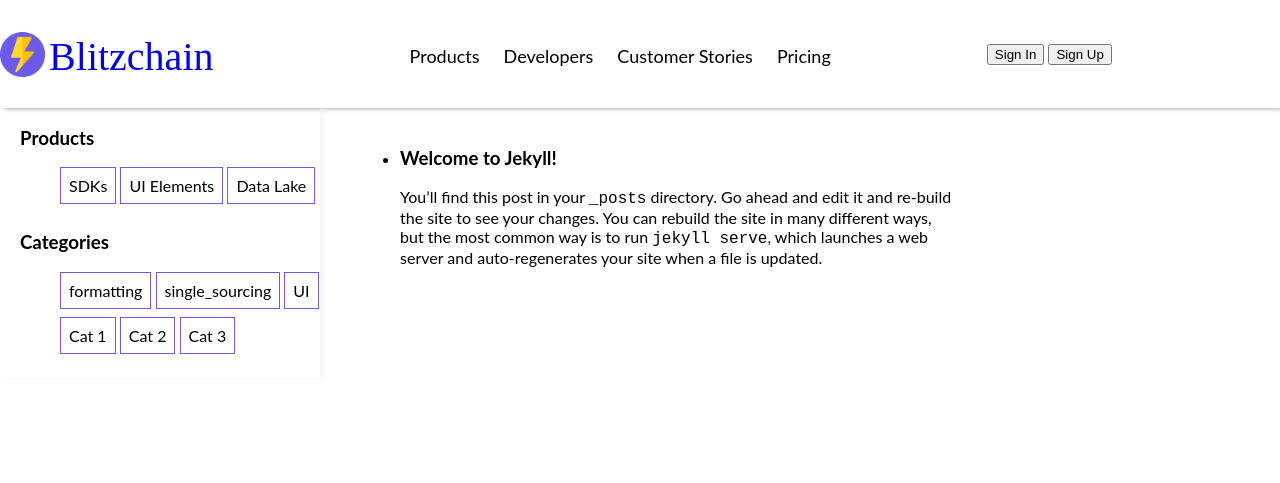
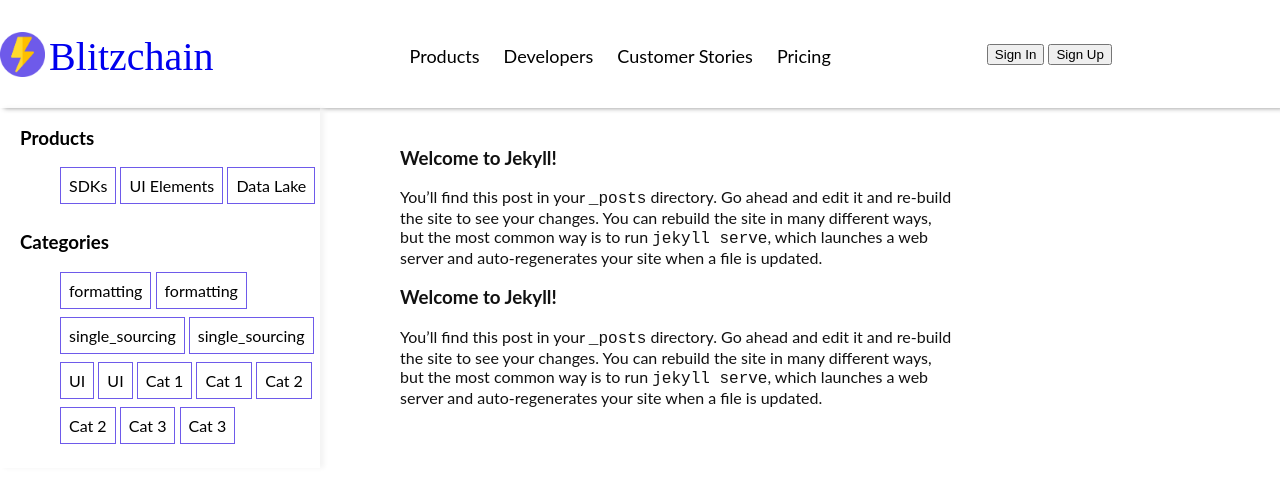
Before and after one commit to blitzchain/tutorials, a Jekyll site: the page built from index.html, in a window 1280 px wide. Shown: the top 483 px of the page. Built offline with Jekyll 4.4.1, drawn with Linux system fonts in a browser that asks for light colours.

Commit message:
Updated home page

````diff
--- a/_layouts/home.html
+++ b/_layouts/home.html
@@ -32,12 +32,13 @@ layout: default
     <div id="page" class=column>
         <div id="content">
             {{ content }}
-            <ul>
+            <ul id="tutorial-list">
                 {% for post in site.posts %}
                 <li>
-                    <h3>{{ post.title }}</h3>
-                    {{ post.excerpt }}
-
+                    <a href="{{ post.url }}">
+                        <h3>{{ post.title }}</h3>
+                        {{ post.excerpt }}
+                    </a>
                 </li>
                 {% endfor %}
             </ul>
--- /dev/null
+++ b/_posts/2021-07-13-welcome-to-jekyll copy.markdown
@@ -0,0 +1,37 @@
+---
+layout: tutorial
+title:  "Welcome to Jekyll!"
+date:   2021-07-14 00:17:25 +0100
+categories: jekyll update
+tags:
+  - formatting
+  - single_sourcing
+  - UI
+  - Cat 1
+  - Cat 2
+  - Cat 3
+excerpt_separator: <!--more-->
+---
+You’ll find this post in your `_posts` directory. Go ahead and edit it and re-build the site to see your changes. You can rebuild the site in many different ways, but the most common way is to run `jekyll serve`, which launches a web server and auto-regenerates your site when a file is updated.
+<!--more-->
+Jekyll requires blog post files to be named according to the following format:
+
+`YEAR-MONTH-DAY-title.MARKUP`
+
+Where `YEAR` is a four-digit number, `MONTH` and `DAY` are both two-digit numbers, and `MARKUP` is the file extension representing the format used in the file. After that, include the necessary front matter. Take a look at the source for this post to get an idea about how it works.
+
+Jekyll also offers powerful support for code snippets:
+
+{% highlight ruby %}
+def print_hi(name)
+  puts "Hi, #{name}"
+end
+print_hi('Tom')
+#=> prints 'Hi, Tom' to STDOUT.
+{% endhighlight %}
+
+Check out the [Jekyll docs][jekyll-docs] for more info on how to get the most out of Jekyll. File all bugs/feature requests at [Jekyll’s GitHub repo][jekyll-gh]. If you have questions, you can ask them on [Jekyll Talk][jekyll-talk].
+
+[jekyll-docs]: https://jekyllrb.com/docs/home
+[jekyll-gh]:   https://github.com/jekyll/jekyll
+[jekyll-talk]: https://talk.jekyllrb.com/
--- a/_posts/2021-07-14-welcome-to-jekyll.markdown
+++ b/_posts/2021-07-14-welcome-to-jekyll.markdown
@@ -14,24 +14,82 @@ excerpt_separator: <!--more-->
 ---
 You’ll find this post in your `_posts` directory. Go ahead and edit it and re-build the site to see your changes. You can rebuild the site in many different ways, but the most common way is to run `jekyll serve`, which launches a web server and auto-regenerates your site when a file is updated.
 <!--more-->
-Jekyll requires blog post files to be named according to the following format:
 
-`YEAR-MONTH-DAY-title.MARKUP`
+Most of the docs-as-code solutions use lightweight markup syntax, often Markdown. So let's learn a bit more about Markdown. Markdown is a shorthand syntax for HTML. Instead of using `ul` and `li` tags, for example, you use asterisks (`*`). Instead of using `h2` tags, you use hashes (`##`). There's a Markdown tag for most of the commonly used HTML elements, but not all of them.
 
-Where `YEAR` is a four-digit number, `MONTH` and `DAY` are both two-digit numbers, and `MARKUP` is the file extension representing the format used in the file. After that, include the necessary front matter. Take a look at the source for this post to get an idea about how it works.
+{% if site.format == "web" %}
+* TOC
+{:toc}
+{% endif %}
 
-Jekyll also offers powerful support for code snippets:
+## Sample Markdown syntax
 
-{% highlight ruby %}
-def print_hi(name)
-  puts "Hi, #{name}"
-end
-print_hi('Tom')
-#=> prints 'Hi, Tom' to STDOUT.
-{% endhighlight %}
+To get a sense of the Markdown syntax, look at this sample:
 
-Check out the [Jekyll docs][jekyll-docs] for more info on how to get the most out of Jekyll. File all bugs/feature requests at [Jekyll’s GitHub repo][jekyll-gh]. If you have questions, you can ask them on [Jekyll Talk][jekyll-talk].
+```
+## Heading 2
 
-[jekyll-docs]: https://jekyllrb.com/docs/home
-[jekyll-gh]:   https://github.com/jekyll/jekyll
-[jekyll-talk]: https://talk.jekyllrb.com/
+This is a bulleted list:
+
+* fireStructuredText item
+* second item
+* third item
+
+This is a numbered list:
+
+1. Click this **button**.
+2. Go to [this site](http://www.example.com).
+3. See this image:
+
+![My alt tag](myimagefile.png)
+```
+
+Markdown is meant to be kept simple, so there isn't a comprehensive Markdown tag for each HTML tag. For example, if you need `figure` elements and `figcaption` elements, you'll need to use HTML. What's nice about Markdown is that if the Markdown syntax doesn't provide the tag you need, you can just use HTML.
+
+## Development by popular demand versus by committee
+
+John Gruber, a blogger, created Markdown as a way to simplify HTML (see his [Markdown documentation here](http://daringfireball.net/projects/markdown/)). Others adopted it, and many made modifications to include the syntax they needed. As a result, there are various "flavors" of Markdown, such as [Github-flavored Markdown](https://help.github.com/articles/github-flavored-markdown/), [Multimarkdown](http://fletcherpenney.net/multimarkdown/), [kramdown](https://kramdown.gettalong.org/), [CommonMark](https://commonmark.org/), and more.
+
+In contrast, DITA is a committee-based XML architecture derived from a committee. There aren't lots of different flavors and spinoffs of DITA based on how people customized the tags. There's an official DITA spec that is agreed upon by the DITA OASIS committee. Markdown doesn't have that kind of committee, so it evolves on its own as people choose to implement it.
+
+## Why developers love Markdown
+
+In many development tools (particularly [static site generators](https://www.staticgen.com/)) that you use for publishing documentation, many of them will use Markdown. For example, Github uses Markdown. If you upload files containing Markdown and use an md file extension, Github will automatically render the Markdown into HTML.
+
+Markdown has appeal (especially with developers) for various reasons:
+
+* You can work in text-file formats using your favorite code editor.
+* You can treat the Markdown files with the same workflow and routing as code.
+* Markdown is easy to learn, so you can focus on the content instead of the formatting.
+
+## Why not use a more semantically rich markup?
+
+Why not use a more semantically rich markup language like DITA? Although you can also work with DITA in a text editor, it's a lot harder to read the code with all the XML tag syntax. For example, look at the tags required by DITA for a simple instruction about printing a page:
+
+```xml
+<task id="task_mhs_zjk_pp">
+    <title>Printing a page</title>
+    <taskbody>
+<steps>
+        <stepsection>To print a page:</stepsection>
+    <step>
+        <cmd>Go to <menucascade>
+            <uicontrol>File</uicontrol><uicontrol>Print</uicontrol>
+        </menucascade></cmd>
+    </step>
+    <step>
+        <cmd>Click the <uicontrol>Print</uicontrol> button.</cmd>
+    </step>
+</steps>
+    </taskbody>
+</task>
+```
+
+Now compare the same syntax with Markdown:
+
+```markdown
+## Print a page
+
+1. Go to **File > Print**.
+2. Click the **Print** button.
+```
--- a/assets/css/style.css
+++ b/assets/css/style.css
@@ -295,9 +295,15 @@ body {
     padding-inline-start: 0px;
 }
 
+#page-toc li {
+    margin-bottom: 12px;
+}
+
 #page-toc li a {
     text-decoration: none;
     color: #111111;
+    padding: 24px;
+    margin-bottom: 12px;
 }
 
 #page-toc li a:hover {
@@ -305,7 +311,14 @@ body {
     color: #6E5AEA;
 }
 
+#tutorial-list {
+    list-style: none;
+}
 
+#tutorial-list li a {
+    text-decoration: none;
+    color: #111111;
+}
 
 .category-item {
     display:inline-block;
@@ -313,3 +326,40 @@ body {
     border:#6E5AEA 1px solid;
     margin-bottom: 8px;
 }
+
+
+
+#page-toc {
+    list-style: none;
+    padding-inline-start: 8px;
+    position: -webkit-sticky; /* Safari */
+  position: sticky;
+  top: 24px;
+}
+
+#page-toc li{
+    padding: 12px;
+    margin-right: 24px;
+    border-radius: 8px;
+}
+
+#page-toc li a {
+    text-decoration: none;
+    color: #111111;
+}
+
+#page-toc li:hover{
+    background: #fafafa;
+}
+
+#page-toc li:hover a{
+    color: #6E5AEA;
+}
+
+#page-toc li.active{
+    background: #efefef;
+}
+
+#page-toc li.active a{
+    color: #6E5AEA;
+}
````
Also changed, not shown: other parts of _posts/2021-07-14-welcome-to-jekyll.markdown (+1 -1 lines).
